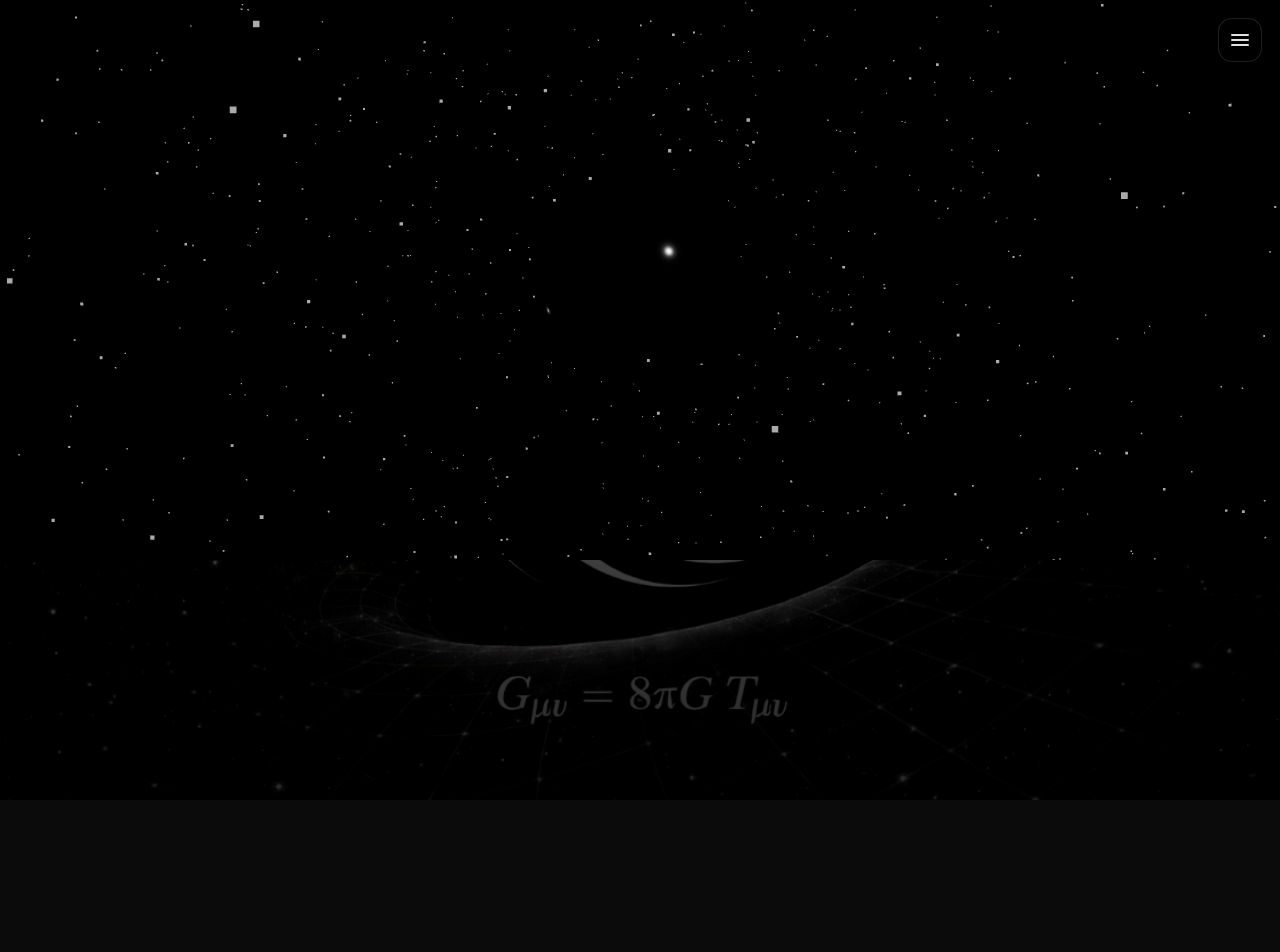
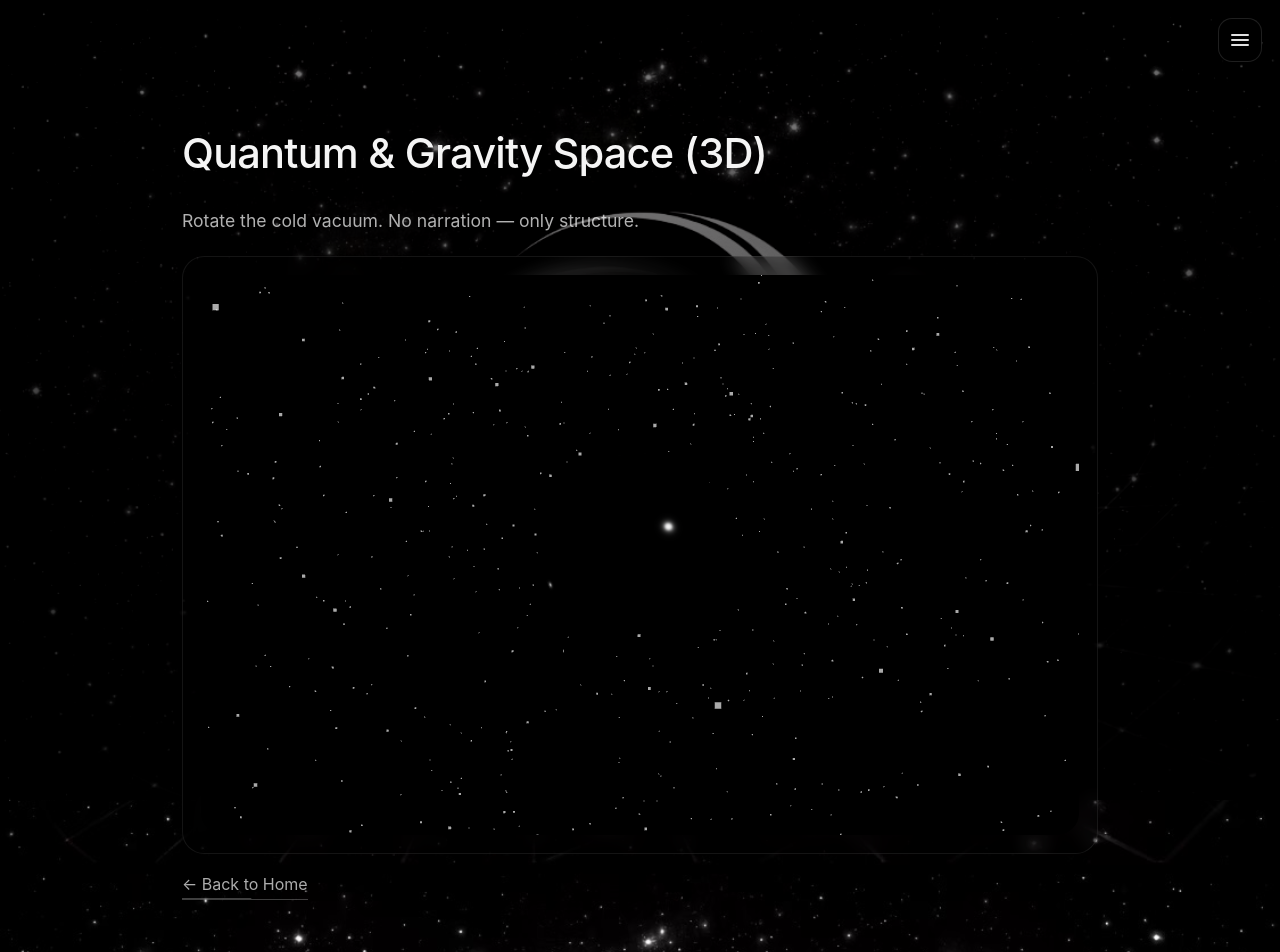
Before and after one commit to z562tbycfd-bit/archenova, a Next.js app: page /space-3d in a window 1280 px wide. Shown: the top 952 px of the page. Before the commit the page ends 800 px from the top, so only its background shows below. Built offline with nearby package versions, Linux system fonts and the light colour scheme.

Commit message:
Fix Space 3D page to import Space3DCanvas directly

```diff
--- a/app/space-3d/page.tsx
+++ b/app/space-3d/page.tsx
@@ -1,5 +1,25 @@
-import Space3D from "../components/Space3D";
+import Space3DCanvas from "../components/Space3DCanvas";
+import Link from "next/link";
 
 export default function Page() {
-  return <Space3D />;
+  return (
+    <main className="page-standard">
+      <div className="page-head">
+        <h1>Quantum &amp; Gravity Space (3D)</h1>
+        <p className="page-lead">
+          Rotate the cold vacuum. No narration — only structure.
+        </p>
+      </div>
+
+      <div className="glass-block">
+        <Space3DCanvas />
+      </div>
+
+      <div className="page-foot">
+        <Link className="back-link" href="/home">
+          ← Back to Home
+        </Link>
+      </div>
+    </main>
+  );
 }
```
